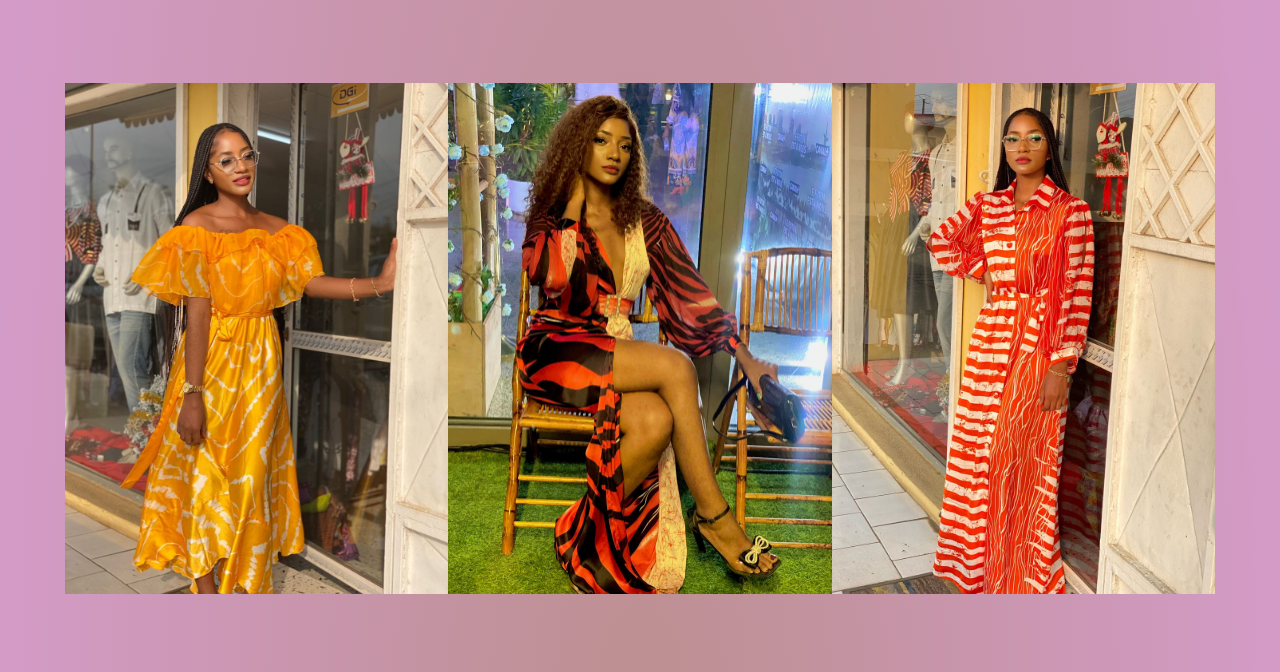
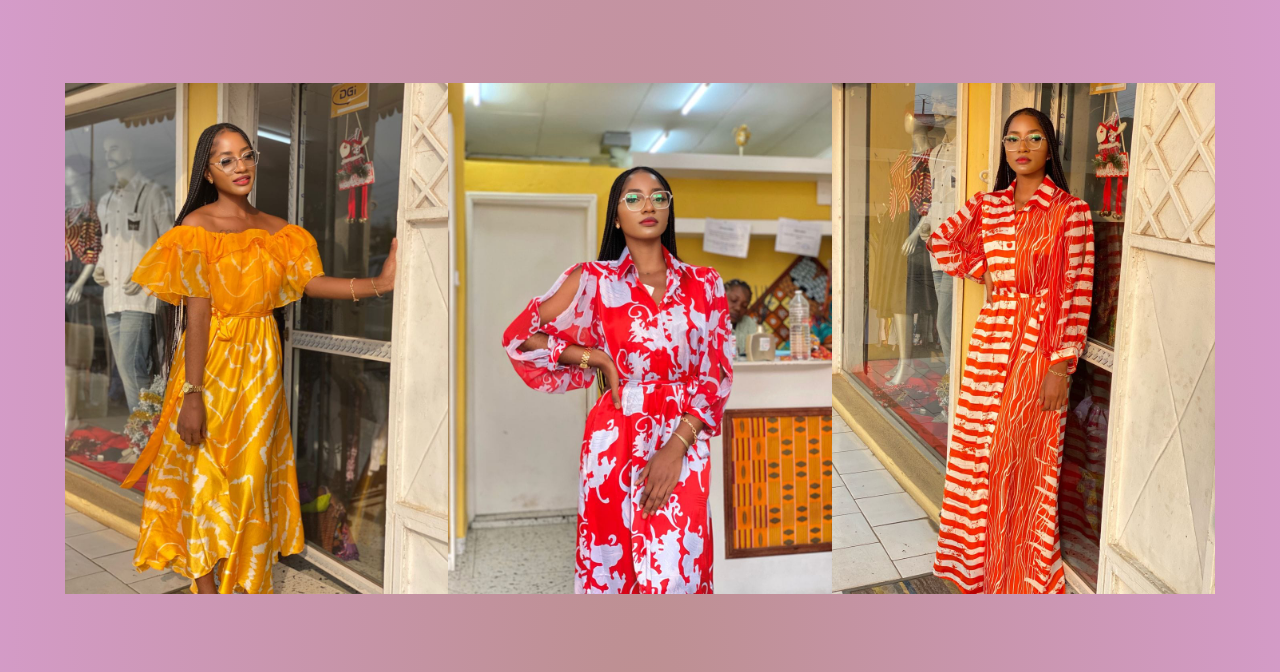
Before and after one commit to Geremy05/Alicia-pagnes, a plain HTML site: page index.html in a window 1280 px wide. Shown: the part 1760-2432 px from the top of the page. Drawn offline with Linux system fonts and the light colour scheme; grey boxes are pictures that could not be loaded.

Commit message:
Update index.html

```diff
--- a/index.html
+++ b/index.html
@@ -43,7 +43,7 @@
           </section>
           <section class="modele">
               <img src="top_modele4.jpg">
-              <img src="top_modele.jpg">
+              <img src="top_modele5.jpg">
               <img src="top_modele6.jpg">
           </section>
 
```
